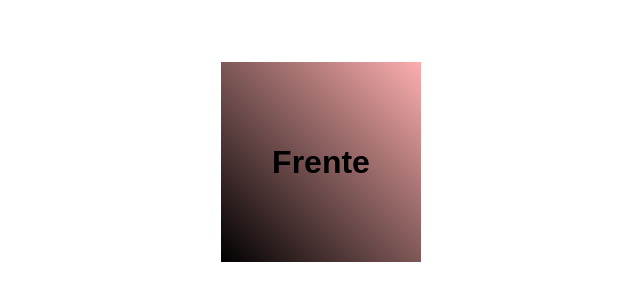
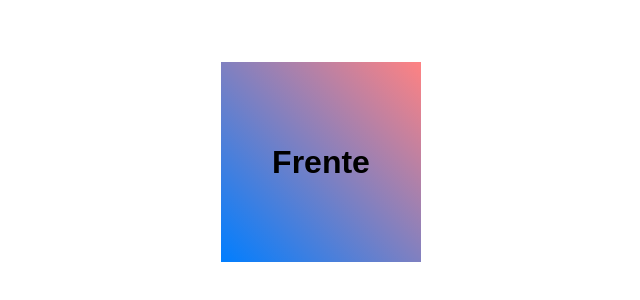
Before and after one commit to gabriel-araujo912/Cartao-3D, a plain HTML site: page index.html in a window 1280 px wide. Shown: the part 228-528 px from the top of the page, without its empty margins (319-959 px from the left). Drawn offline with Linux system fonts and the light colour scheme.

Commit message:
Voltando a cor ao normal

```diff
--- a/style.css
+++ b/style.css
@@ -26,7 +26,7 @@ body {
 }
 
 .frente {
-  background-image: linear-gradient(45deg, #000000, #fdaeae);
+  background-image: linear-gradient(45deg, #007eff, #ff8282);
   position: absolute;
   width: 100%;
   height: 100%;
```
